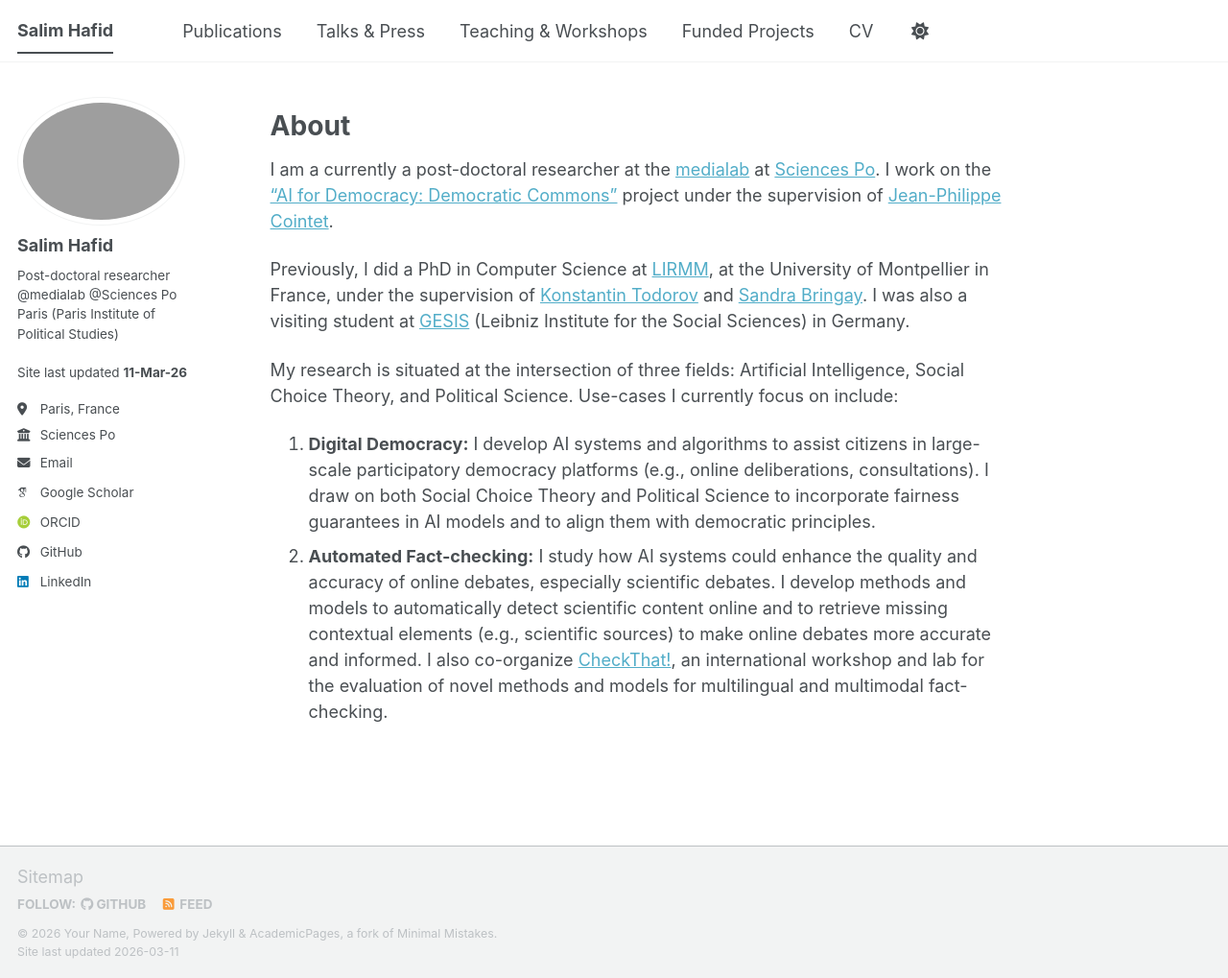
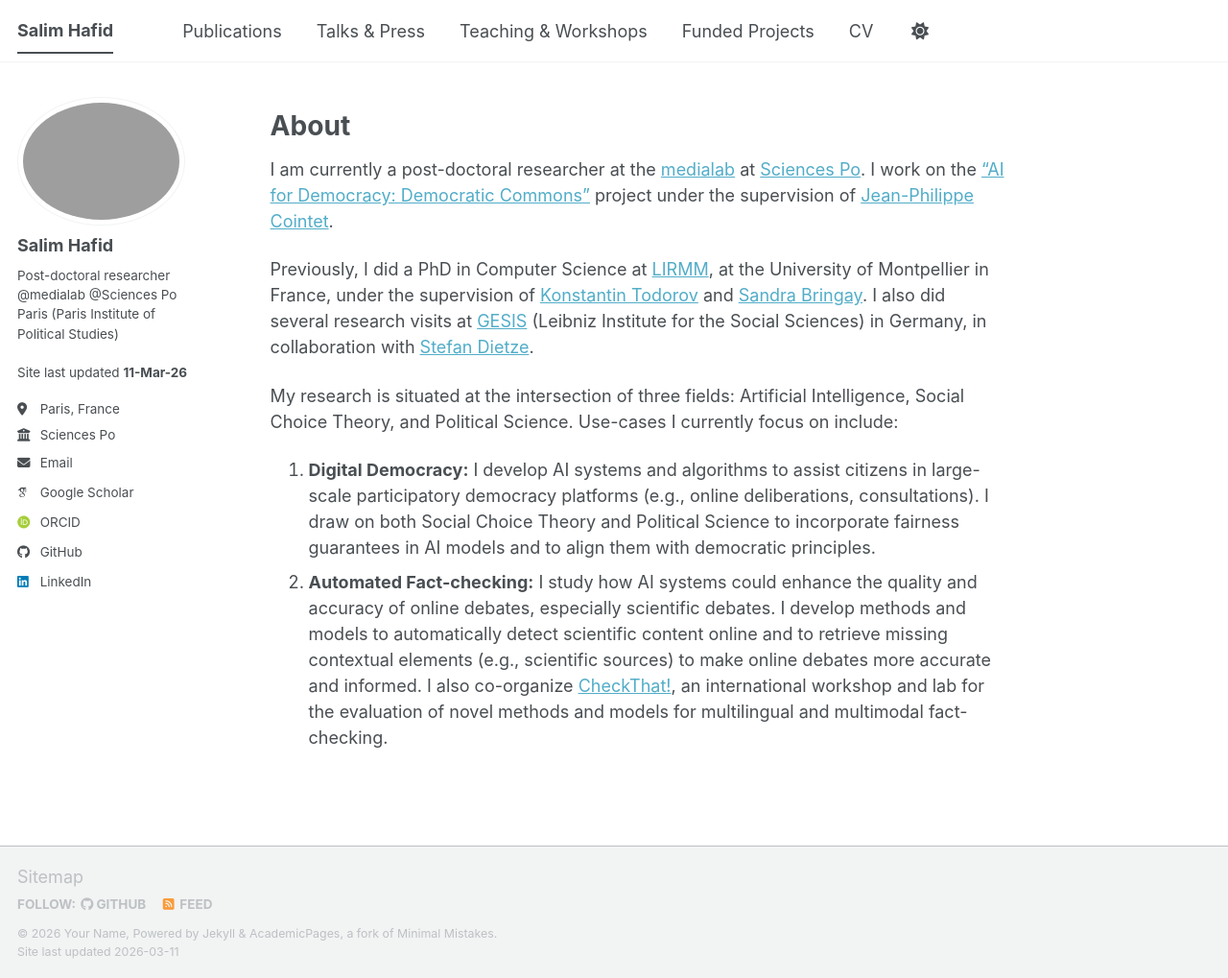
Before and after one commit to salim-hafid/salim-hafid.github.io, a Jekyll site: the page built from _pages/about.md, in a window 1280 px wide and 1019 px high. Shown: the whole window at 96% size. Built offline with Jekyll 4.4.1, drawn with Linux system fonts in a browser that asks for light colours; some web fonts are replaced; a script bundle is joined from its source files by our own code; library files that are not in the unit come from our copies.

Commit message:
Correct grammatical errors in about.md

```diff
--- a/_pages/about.md
+++ b/_pages/about.md
@@ -8,9 +8,9 @@
 ---
 
 # About
-I am a currently a post-doctoral researcher at the [medialab](https://medialab.sciencespo.fr/en/) at [Sciences Po](https://www.sciencespo.fr/en/). I work on the ["AI for Democracy: Democratic Commons"](https://about.make.org/democratic-commons/landing-page) project under the supervision of [Jean-Philippe Cointet](https://medialab.sciencespo.fr/en/people/jean-philippe-cointet/).
+I am currently a post-doctoral researcher at the [medialab](https://medialab.sciencespo.fr/en/) at [Sciences Po](https://www.sciencespo.fr/en/). I work on the ["AI for Democracy: Democratic Commons"](https://about.make.org/democratic-commons/landing-page) project under the supervision of [Jean-Philippe Cointet](https://medialab.sciencespo.fr/en/people/jean-philippe-cointet/).
 
-Previously, I did a PhD in Computer Science at [LIRMM](https://www.lirmm.fr/lirmm-en/), at the University of Montpellier in France, under the supervision of [Konstantin Todorov](https://www.lirmm.fr/konstantin-todorov/) and [Sandra Bringay](https://www.lirmm.fr/~bringay/). I was also a visiting student at [GESIS](https://www.gesis.org/en/home) (Leibniz Institute for the Social Sciences) in Germany.
+Previously, I did a PhD in Computer Science at [LIRMM](https://www.lirmm.fr/lirmm-en/), at the University of Montpellier in France, under the supervision of [Konstantin Todorov](https://www.lirmm.fr/konstantin-todorov/) and [Sandra Bringay](https://www.lirmm.fr/~bringay/). I also did several research visits at [GESIS](https://www.gesis.org/en/home) (Leibniz Institute for the Social Sciences) in Germany, in collaboration with [Stefan Dietze](https://stefandietze.wordpress.com/).
 
 My research is situated at the intersection of three fields: Artificial Intelligence, Social Choice Theory, and Political Science. Use-cases I currently focus on include:
 1. **Digital Democracy:** I develop AI systems and algorithms to assist citizens in large-scale participatory democracy platforms (e.g., online deliberations, consultations). I draw on both Social Choice Theory and Political Science to incorporate fairness guarantees in AI models and to align them with democratic principles.
```
